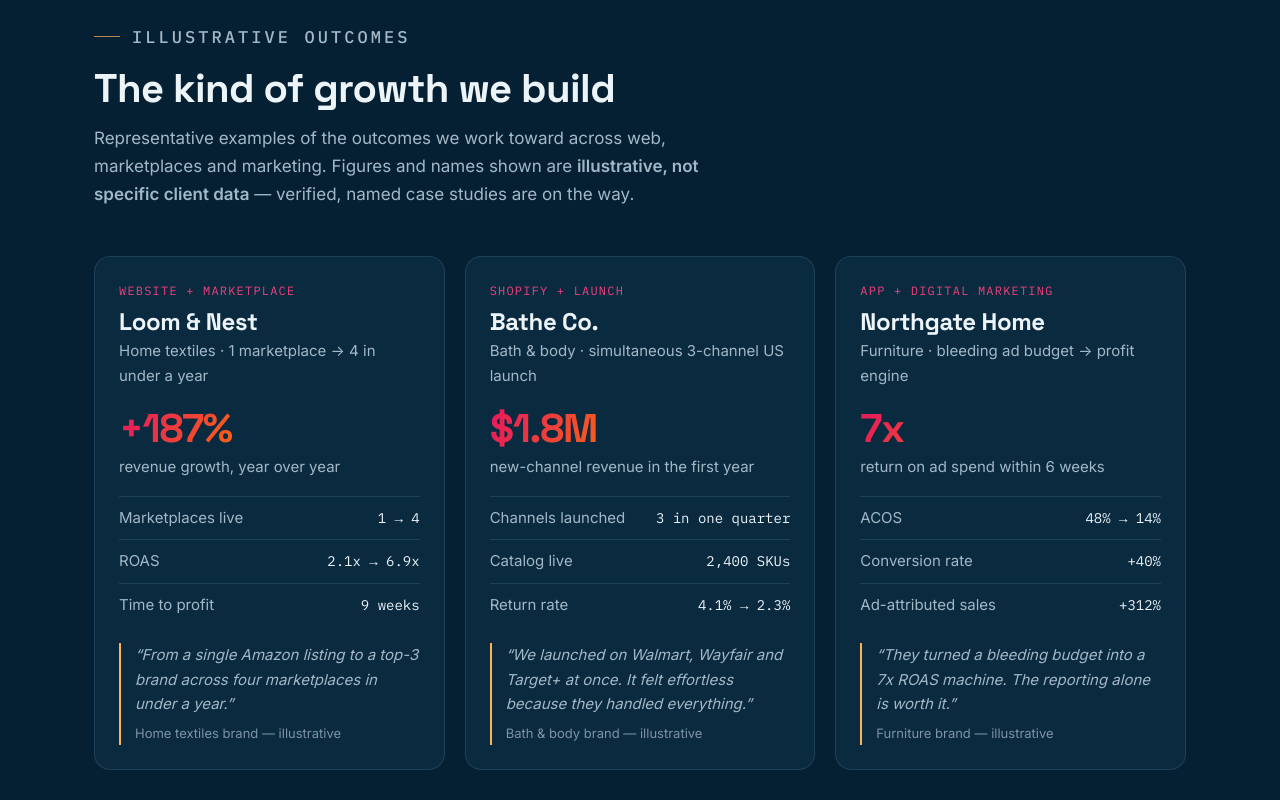
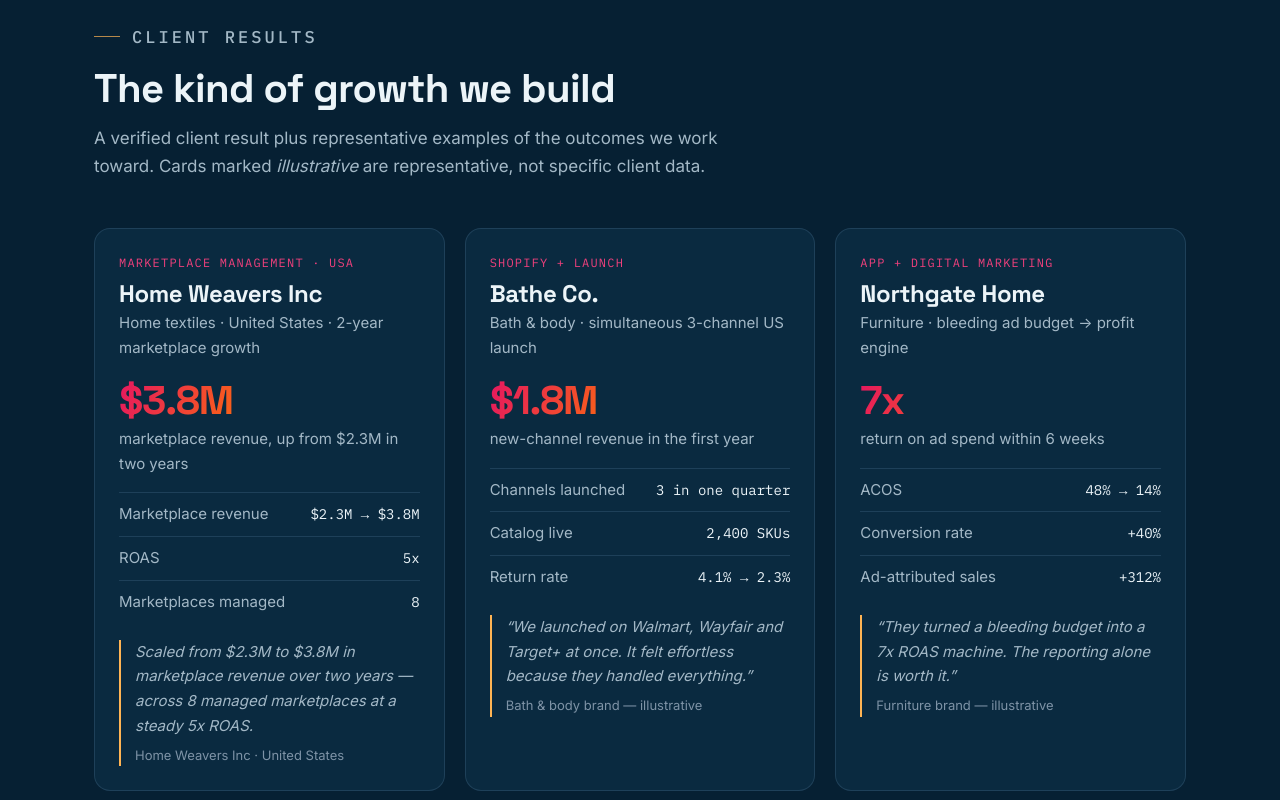
Before and after one commit to rahulriefel/ECOM-Vercel, a plain HTML site: page index.html in a window 1280 px wide. Shown: the part 2340-3140 px from the top of the page. Drawn offline with Linux system fonts and the light colour scheme.

Commit message:
Home Weavers case study

```diff
--- a/index.html
+++ b/index.html
@@ -241,23 +241,23 @@
 <section id="results" class="band">
   <div class="wrap">
     <div class="sec-head reveal">
-      <p class="label">Illustrative outcomes</p>
+      <p class="label">Client results</p>
       <h2>The kind of growth we build</h2>
-      <p>Representative examples of the outcomes we work toward across web, marketplaces and marketing. Figures and names shown are <strong>illustrative, not specific client data</strong> — verified, named case studies are on the way.</p>
+      <p>A verified client result plus representative examples of the outcomes we work toward. Cards marked <em>illustrative</em> are representative, not specific client data.</p>
     </div>
     <div class="case-grid">
       <article class="card case reveal">
-        <p class="tag">Website + marketplace</p>
-        <h3>Loom &amp; Nest</h3>
-        <p class="sub">Home textiles · 1 marketplace → 4 in under a year</p>
-        <p class="big">+187%</p>
-        <p class="big-l">revenue growth, year over year</p>
+        <p class="tag">Marketplace management · USA</p>
+        <h3>Home Weavers Inc</h3>
+        <p class="sub">Home textiles · United States · 2-year marketplace growth</p>
+        <p class="big">$3.8M</p>
+        <p class="big-l">marketplace revenue, up from $2.3M in two years</p>
         <table>
-          <tr><td>Marketplaces live</td><td>1 → 4</td></tr>
-          <tr><td>ROAS</td><td>2.1x → 6.9x</td></tr>
-          <tr><td>Time to profit</td><td>9 weeks</td></tr>
+          <tr><td>Marketplace revenue</td><td>$2.3M → $3.8M</td></tr>
+          <tr><td>ROAS</td><td>5x</td></tr>
+          <tr><td>Marketplaces managed</td><td>8</td></tr>
         </table>
-        <blockquote>“From a single Amazon listing to a top-3 brand across four marketplaces in under a year.”<cite>Home textiles brand — illustrative</cite></blockquote>
+        <blockquote>Scaled from $2.3M to $3.8M in marketplace revenue over two years — across 8 managed marketplaces at a steady 5x ROAS.<cite>Home Weavers Inc · United States</cite></blockquote>
       </article>
       <article class="card case reveal">
         <p class="tag">Shopify + launch</p>
```
